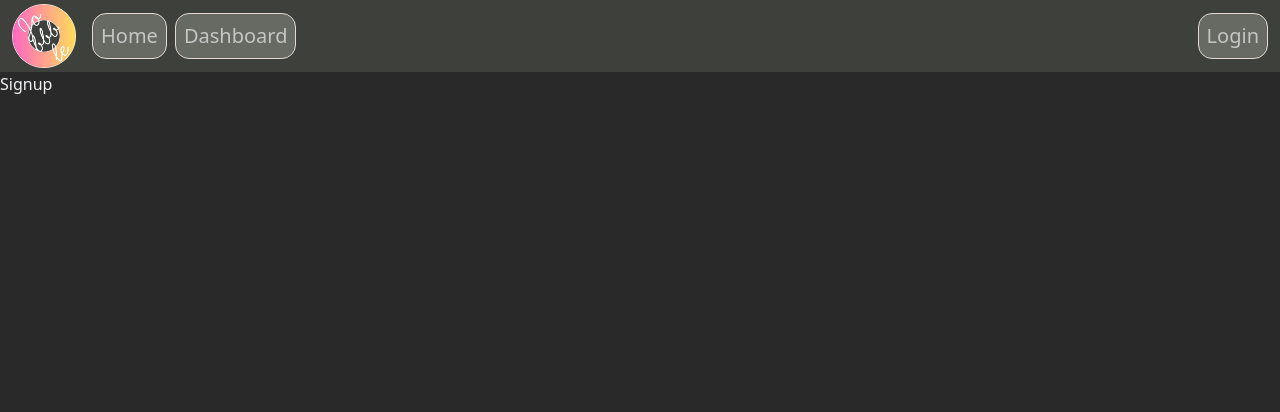
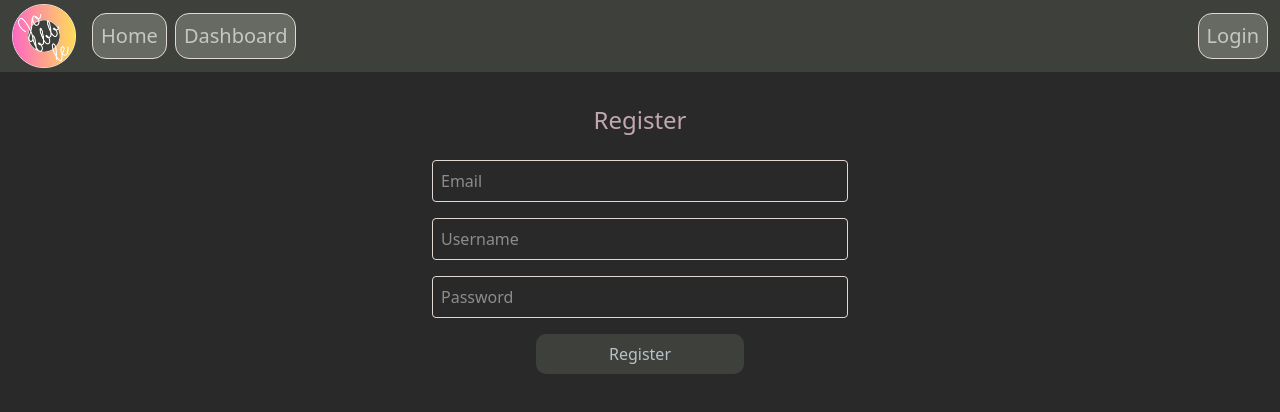
Before and after one commit to Aschii6/jobbble-react, a React (Vite) app: page /signup in a window 1280 px wide. Shown: the top 412 px of the page. Built offline with nearby package versions, Linux system fonts and the light colour scheme; no server answers.

Commit message:
Register.

```diff
--- a/src/api/auth.ts
+++ b/src/api/auth.ts
@@ -1,4 +1,4 @@
-import type {LoginRequest, LoginResponse} from "@/api/types.ts";
+import type {LoginRequest, LoginResponse, RegisterRequest, RegisterResponse} from "@/api/types.ts";
 import {parseErrorMessage} from "@/api/utils.ts";
 
 const BASE_URL = import.meta.env.VITE_BASE_URL as string;
@@ -19,3 +19,20 @@ export async function login(request: LoginRequest): Promise<LoginResponse> {
 
     return response.json();
 }
+
+export async function register(request: RegisterRequest): Promise<RegisterResponse> {
+    const response = await fetch(`${BASE_URL}/auth/register`, {
+        method: "POST",
+        headers: {
+            "Content-Type": "application/json",
+        },
+        body: JSON.stringify(request),
+    });
+
+    if (!response.ok) {
+        const message = await parseErrorMessage(response);
+        throw new Error(message || "Registration failed");
+    }
+
+    return response.json();
+}
--- /dev/null
+++ b/src/hooks/useRegister.ts
@@ -0,0 +1,8 @@
+import {useMutation} from "@tanstack/react-query";
+import {register} from "@/api/auth.ts";
+
+export function useRegister() {
+    return useMutation({
+        mutationFn: register,
+    })
+}
--- a/src/pages/signup.tsx
+++ b/src/pages/signup.tsx
@@ -1,7 +1,67 @@
+import {useRegister} from "@/hooks/useRegister.ts";
+import {useAuthActions} from "@/stores/auth-store.ts";
+import {useRouter} from "@tanstack/react-router";
+import {useForm} from "react-hook-form";
+
+type RegisterFormData = {
+    email: string;
+    username: string;
+    password: string;
+}
+
 function Signup() {
+    const registerMutation = useRegister();
+    const {setAccessToken} = useAuthActions();
+    const router = useRouter();
+
+    const {register, handleSubmit, formState: {errors}} = useForm<RegisterFormData>();
+
+    const handleRegister = async (email:string, username:string, password: string) => {
+        try {
+            const data = await registerMutation.mutateAsync({email, username, password});
+            setAccessToken(data.token);
+            const from = router.state.location.search?.from || "/dashboard";
+            router.navigate({to: from}).then();
+        } catch (error) {
+            console.error("Register failed:", error);
+        }
+    }
+
     return (
-        <div>
-            <h1>Signup</h1>
+        <div className={"flex flex-col items-center justify-center"}>
+            <h1 className={"mt-8 text-2xl text-accent-foreground"}>Register</h1>
+            <form onSubmit={handleSubmit(({email, username, password}) => handleRegister(email, username, password))} className={"flex flex-col items-center gap-4 mt-6 w-full max-w-md px-4"}>
+                <input
+                    type="email"
+                    placeholder="Email"
+                    {...register("email", {required: "Email is required"})}
+                    className={"border p-2 rounded w-full"}
+                />
+                {errors.email && <span className={"text-red-500"}>{errors.email.message}</span>}
+
+                <input
+                    type="text"
+                    placeholder="Username"
+                    {...register("username", {required: "Username is required"})}
+                    {...register("username", {minLength: {value: 6, message: "Username must be at least 6 characters"}})}
+                    className={"border p-2 rounded w-full"}
+                />
+                {errors.username && <span className={"text-red-500"}>{errors.username.message}</span>}
+
+                <input
+                    type="password"
+                    placeholder="Password"
+                    {...register("password", {required: "Password is required"})}
+                    className={"border p-2 rounded w-full"}
+                />
+                {errors.password && <span className={"text-red-500"}>{errors.password.message}</span>}
+
+                <button type="submit" className={"bg-primary text-primary-foreground p-2 rounded-lg w-1/2"} disabled={registerMutation.isPending}>
+                    {registerMutation.isPending ? "Logging in..." : "Register"}
+                </button>
+
+                {registerMutation.error && <span className={"text-red-500"}>{registerMutation.error.message}</span>}
+            </form>
         </div>
     );
 }
```
